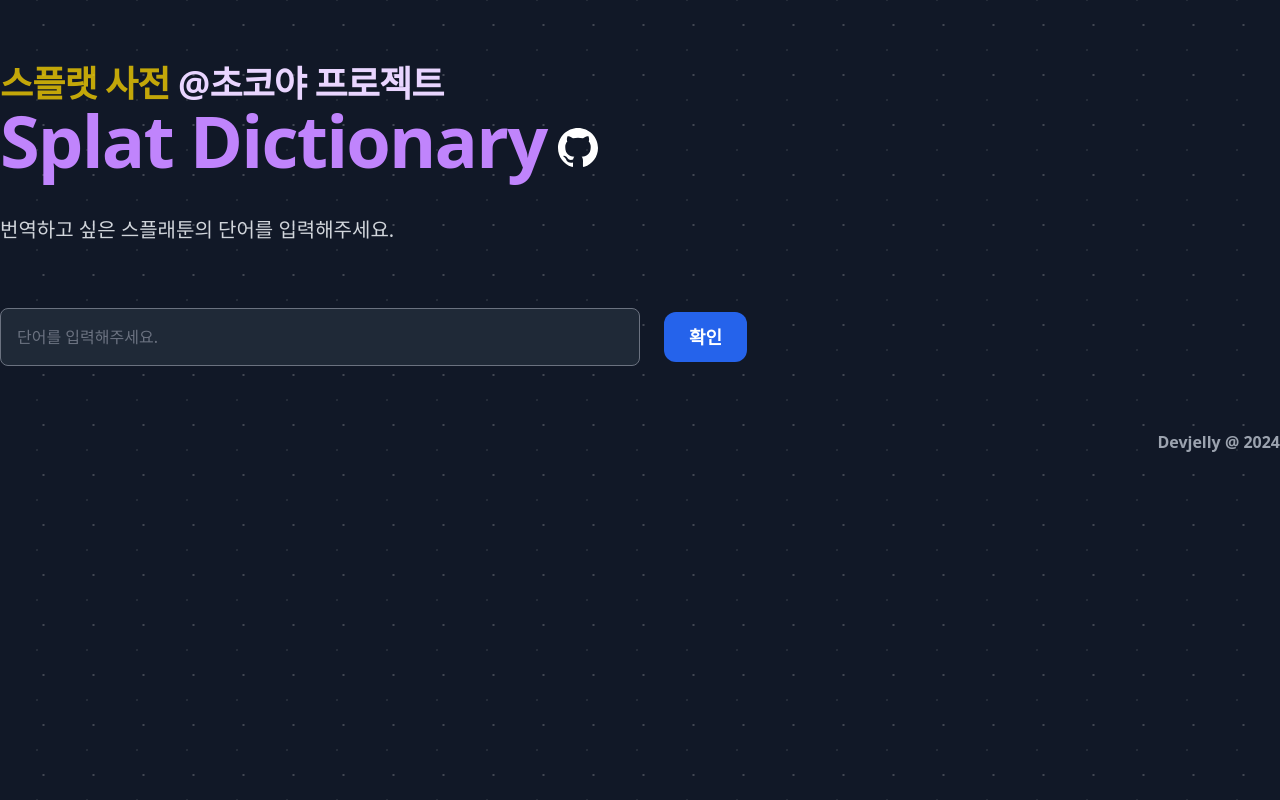
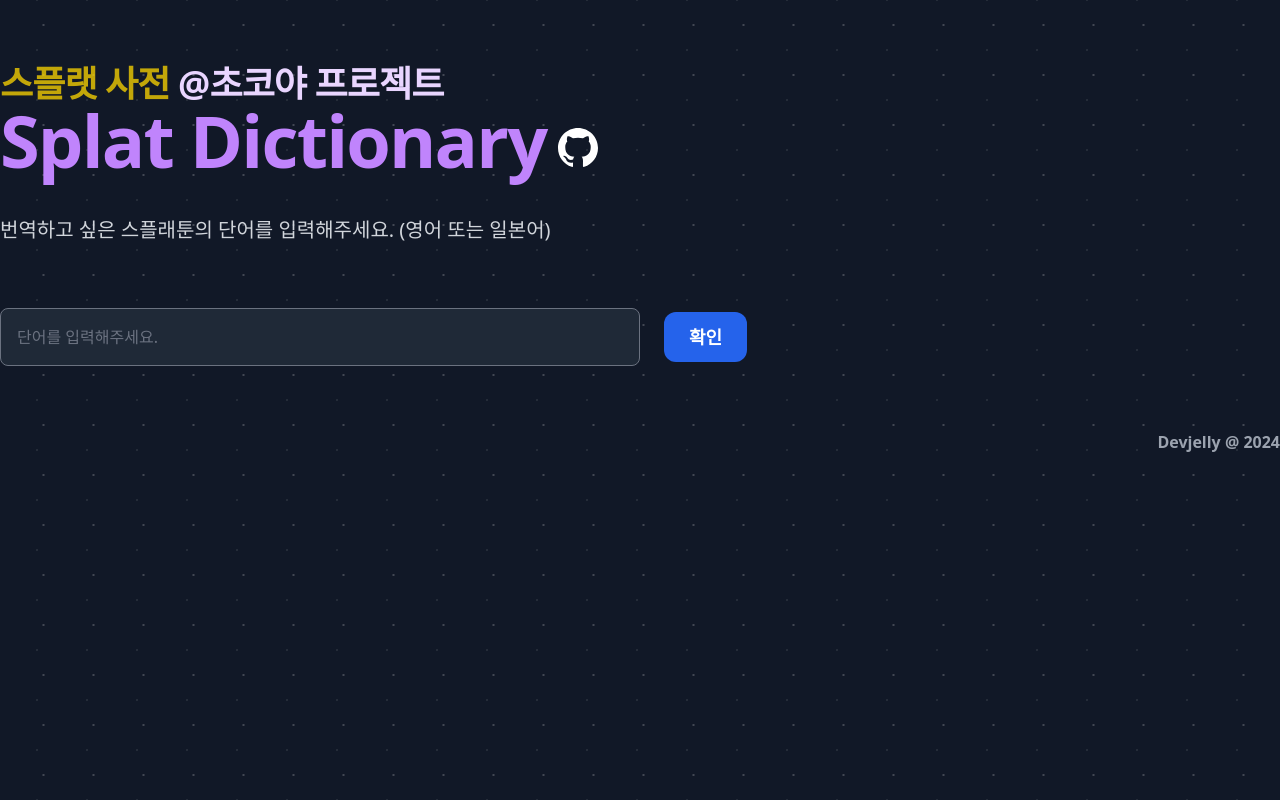
Before and after one commit to dev-jelly/splat-dictionary, a React (Vite) app: page / in a window 1280 px wide. Built offline with nearby package versions, Linux system fonts and the light colour scheme.

Commit message:
설명 문구 추가

```diff
--- a/src/app/app.tsx
+++ b/src/app/app.tsx
@@ -24,7 +24,7 @@
         </a>
         </h1>
         <p className="max-w-screen-lg text-lg sm:text-xl  text-gray-300 font-medium mb-10 sm:mb-11">
-          번역하고 싶은 스플래툰의 단어를 입력해주세요.
+          번역하고 싶은 스플래툰의 단어를 입력해주세요. (영어 또는 일본어)
         </p>
         <div className="absolute top-12 right-12 opacity-10 lg:opacity-50"></div>
       </header>
```
